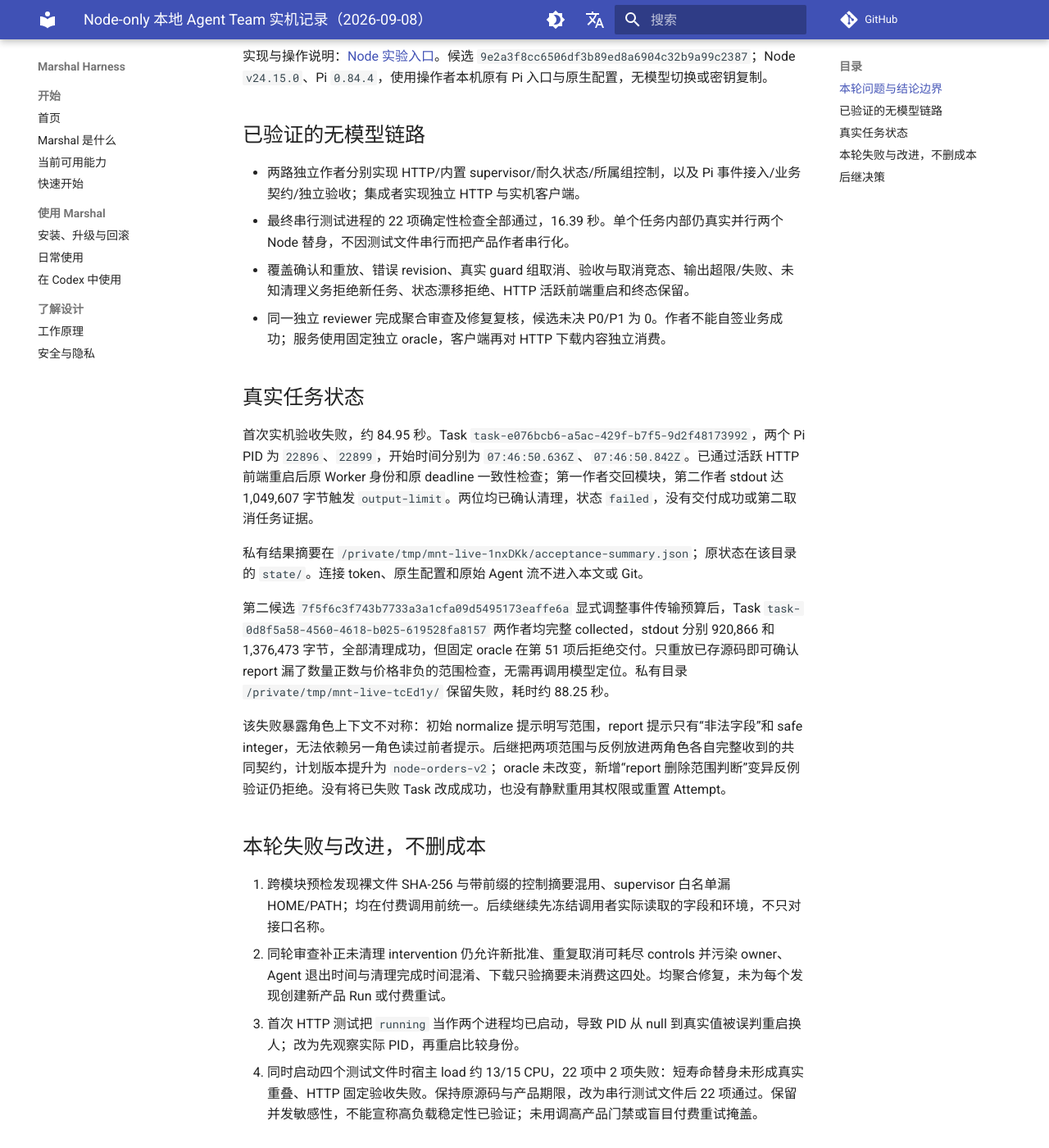
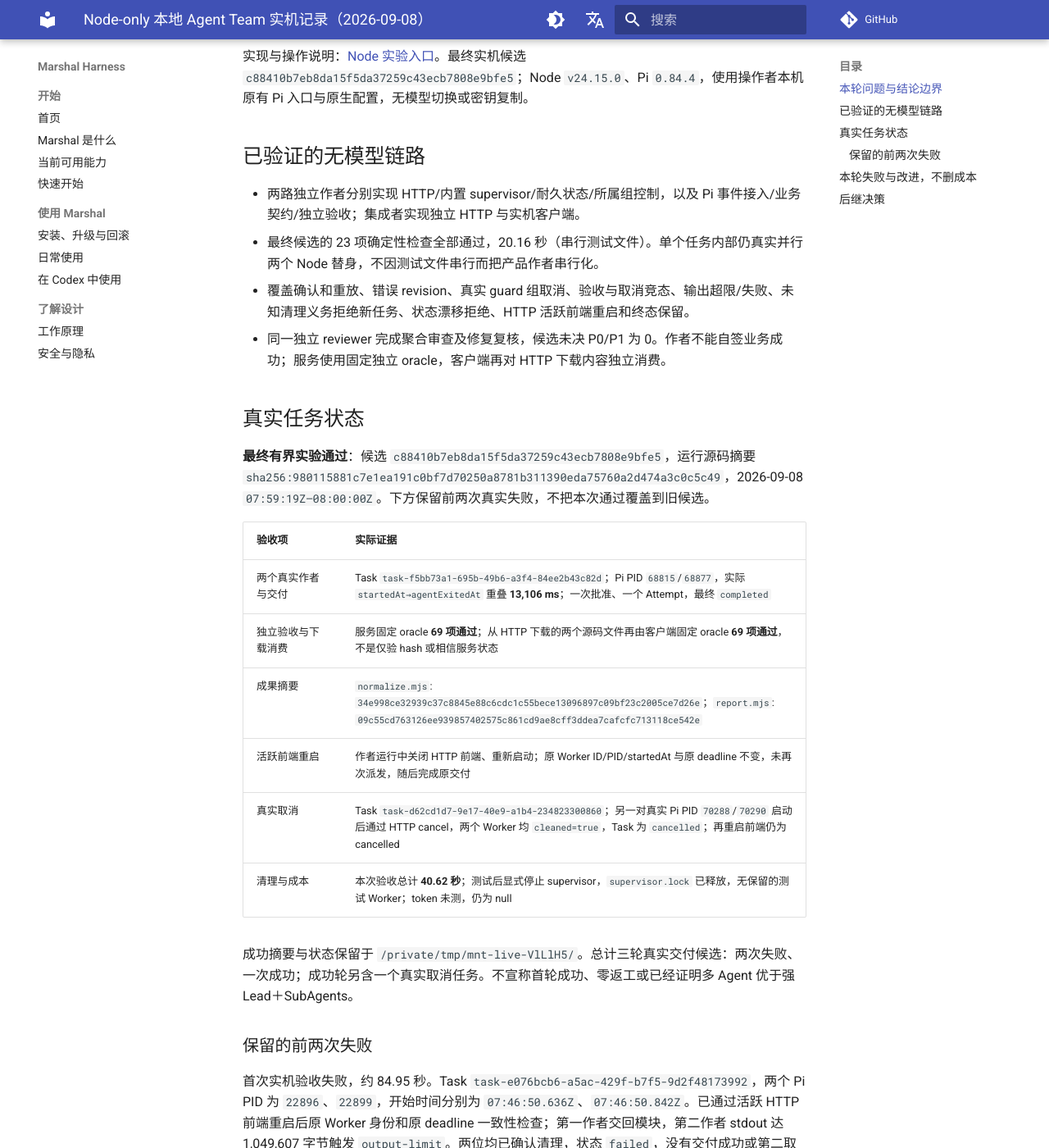
Before and after one commit to chiga0/marshal-harness, an MkDocs documentation site: the page built from docs/node-team-feasibility-2026-09-08.md, in a window 1280 px wide and 1400 px high, scrolled down 309 px. Shown: the whole window at 82% size. Built offline with MkDocs 1.6.1 and Material for MkDocs 9.7.7, drawn with Linux system fonts in a browser that asks for light colours; comment, search, counter and statistics services are not loaded; some of the changed text lies outside the part shown.

Commit message:
docs: record verified Node-only team delivery cancellation and restart

```diff
--- a/docs/node-team-feasibility-2026-09-08.md
+++ b/docs/node-team-feasibility-2026-09-08.md
@@ -4,16 +4,31 @@
 
 用户明确要求验证：通过允许的 Node 运行方式启动 HTTP，驱动两个本机 Agent，收集结果、取消并验证重启恢复，全程不调用 Marshal 原生二进制。[ADR 0087](adr/0087-node-local-team-feasibility-probe.md) 先冻结独立实验边界；本记录不替代 ADR 0085 的 Go 主线证据，也不宣布全面迁移或正式发布。
 
-实现与操作说明：[Node 实验入口](../experiments/node-team/README.md)。候选 `9e2a3f8cc6506df3b89ed8a6904c32b9a99c2387`；Node `v24.15.0`、Pi `0.84.4`，使用操作者本机原有 Pi 入口与原生配置，无模型切换或密钥复制。
+实现与操作说明：[Node 实验入口](../experiments/node-team/README.md)。最终实机候选 `c88410b7eb8da15f5da37259c43ecb7808e9bfe5`；Node `v24.15.0`、Pi `0.84.4`，使用操作者本机原有 Pi 入口与原生配置，无模型切换或密钥复制。
 
 ## 已验证的无模型链路
 
 - 两路独立作者分别实现 HTTP/内置 supervisor/耐久状态/所属组控制，以及 Pi 事件接入/业务契约/独立验收；集成者实现独立 HTTP 与实机客户端。
-- 最终串行测试进程的 22 项确定性检查全部通过，16.39 秒。单个任务内部仍真实并行两个 Node 替身，不因测试文件串行而把产品作者串行化。
+- 最终候选的 23 项确定性检查全部通过，20.16 秒（串行测试文件）。单个任务内部仍真实并行两个 Node 替身，不因测试文件串行而把产品作者串行化。
 - 覆盖确认和重放、错误 revision、真实 guard 组取消、验收与取消竞态、输出超限/失败、未知清理义务拒绝新任务、状态漂移拒绝、HTTP 活跃前端重启和终态保留。
 - 同一独立 reviewer 完成聚合审查及修复复核，候选未决 P0/P1 为 0。作者不能自签业务成功；服务使用固定独立 oracle，客户端再对 HTTP 下载内容独立消费。
 
 ## 真实任务状态
+
+**最终有界实验通过**：候选 `c88410b7eb8da15f5da37259c43ecb7808e9bfe5`，运行源码摘要 `sha256:980115881c7e1ea191c0bf7d70250a8781b311390eda75760a2d474a3c0c5c49`，2026-09-08 `07:59:19Z–08:00:00Z`。下方保留前两次真实失败，不把本次通过覆盖到旧候选。
+
+| 验收项 | 实际证据 |
+| --- | --- |
+| 两个真实作者与交付 | Task `task-f5bb73a1-695b-49b6-a3f4-84ee2b43c82d`；Pi PID `68815`/`68877`，实际 `startedAt→agentExitedAt` 重叠 **13,106 ms**；一次批准、一个 Attempt，最终 `completed` |
+| 独立验收与下载消费 | 服务固定 oracle **69 项通过**；从 HTTP 下载的两个源码文件再由客户端固定 oracle **69 项通过**，不是仅验 hash 或相信服务状态 |
+| 成果摘要 | `normalize.mjs`: `34e998ce32939c37c8845e88c6cdc1c55bece13096897c09bf23c2005ce7d26e`；`report.mjs`: `09c55cd763126ee939857402575c861cd9ae8cff3ddea7cafcfc713118ce542e` |
+| 活跃前端重启 | 作者运行中关闭 HTTP 前端、重新启动；原 Worker ID/PID/startedAt 与原 deadline 不变，未再次派发，随后完成原交付 |
+| 真实取消 | Task `task-d62cd1d7-9e17-40e9-a1b4-234823300860`；另一对真实 Pi PID `70288`/`70290` 启动后通过 HTTP cancel，两个 Worker 均 `cleaned=true`，Task 为 `cancelled`；再重启前端仍为 cancelled |
+| 清理与成本 | 本次验收总计 **40.62 秒**；测试后显式停止 supervisor，`supervisor.lock` 已释放，无保留的测试 Worker；token 未测，仍为 null |
+
+成功摘要与状态保留于 `/private/tmp/mnt-live-VlLlH5/`。总计三轮真实交付候选：两次失败、一次成功；成功轮另含一个真实取消任务。不宣称首轮成功、零返工或已经证明多 Agent 优于强 Lead＋SubAgents。
+
+### 保留的前两次失败
 
 首次实机验收失败，约 84.95 秒。Task `task-e076bcb6-a5ac-429f-b7f5-9d2f48173992`，两个 Pi PID 为 `22896`、`22899`，开始时间分别为 `07:46:50.636Z`、`07:46:50.842Z`。已通过活跃 HTTP 前端重启后原 Worker 身份和原 deadline 一致性检查；第一作者交回模块，第二作者 stdout 达 1,049,607 字节触发 `output-limit`。两位均已确认清理，状态 `failed`，没有交付成功或第二取消任务证据。
 
@@ -32,4 +47,6 @@
 
 ## 后继决策
 
-本轮仅验证解释器形态是否可行。任意任务规划、第二品牌混合团队、完整 supervisor/整机崩溃恢复、长期负载、SQLite 生产接线和正式安装/支持矩阵仍需后继证据。Node `vm` 与同 UID 进程不被描述成恶意代码沙箱；企业管控是否继续允许脚本/解释器须以实际环境为准。
+本轮已证明当前 Mac 的既有 Node 解释器可以运行无 Marshal 原生依赖的 HTTP 团队闭环，且不需要在本次链路中批准新的 Marshal 原生二进制。它仅关闭 ADR 0087 的有界可行性实验，不自动关闭 Go B1/B2 或授予 production。
+
+下一步应先决定正式 Node profile 与原服务的合同适用范围，复用已经验证的 Task API 和业务验收；随后推进第二 Provider、局部修正/成果复用、完整 owner 恢复和存储后端，不先全面翻译 Go Core。任意任务规划、完整 supervisor/整机崩溃恢复、长期负载、SQLite 生产接线和正式安装/支持矩阵仍需后继证据。Node `vm` 与同 UID 进程不被描述成恶意代码沙箱；企业管控是否继续允许脚本/解释器须以实际环境为准。
```
Also changed, not shown: docs/agent-team-service-milestones.md (+2 -0 lines), docs/audit-report.md (+6 -0 lines), docs/roadmap-status.md (+2 -0 lines), experiments/node-team/README.md (+2 -0 lines).
